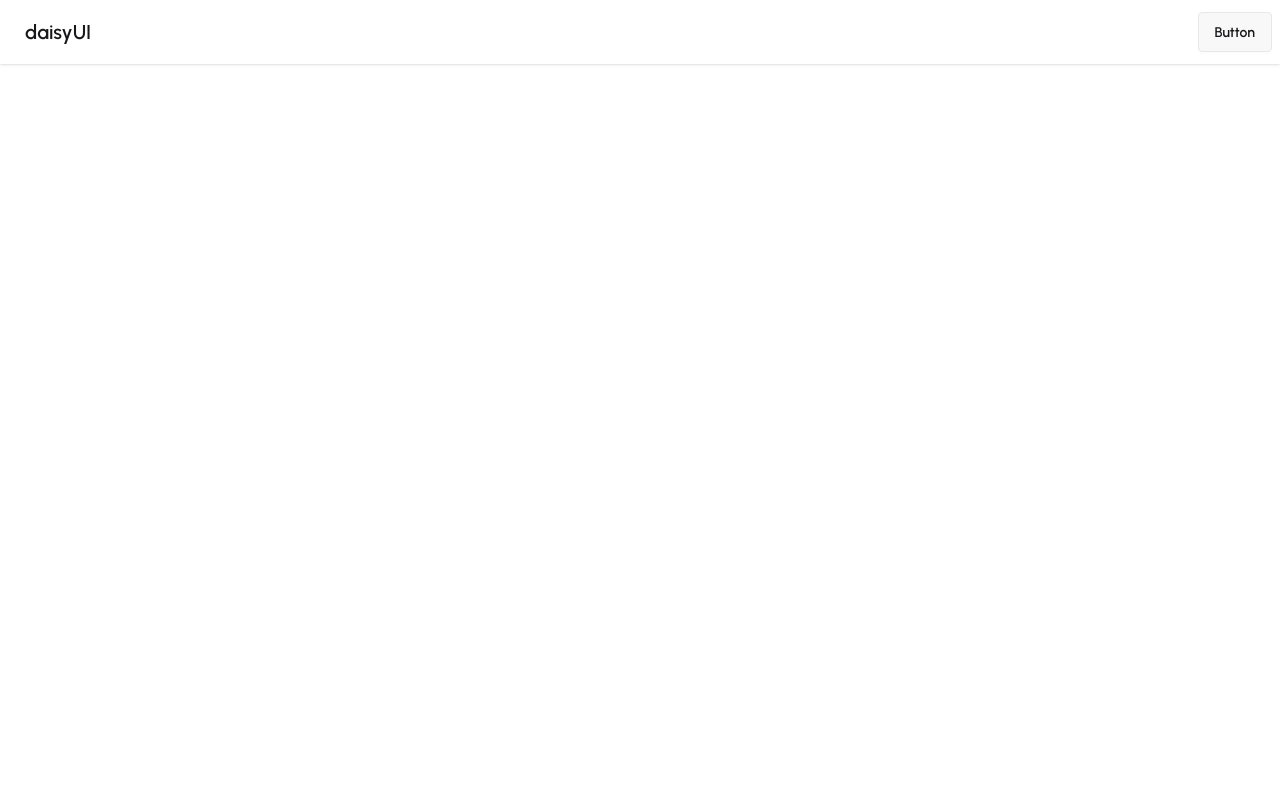
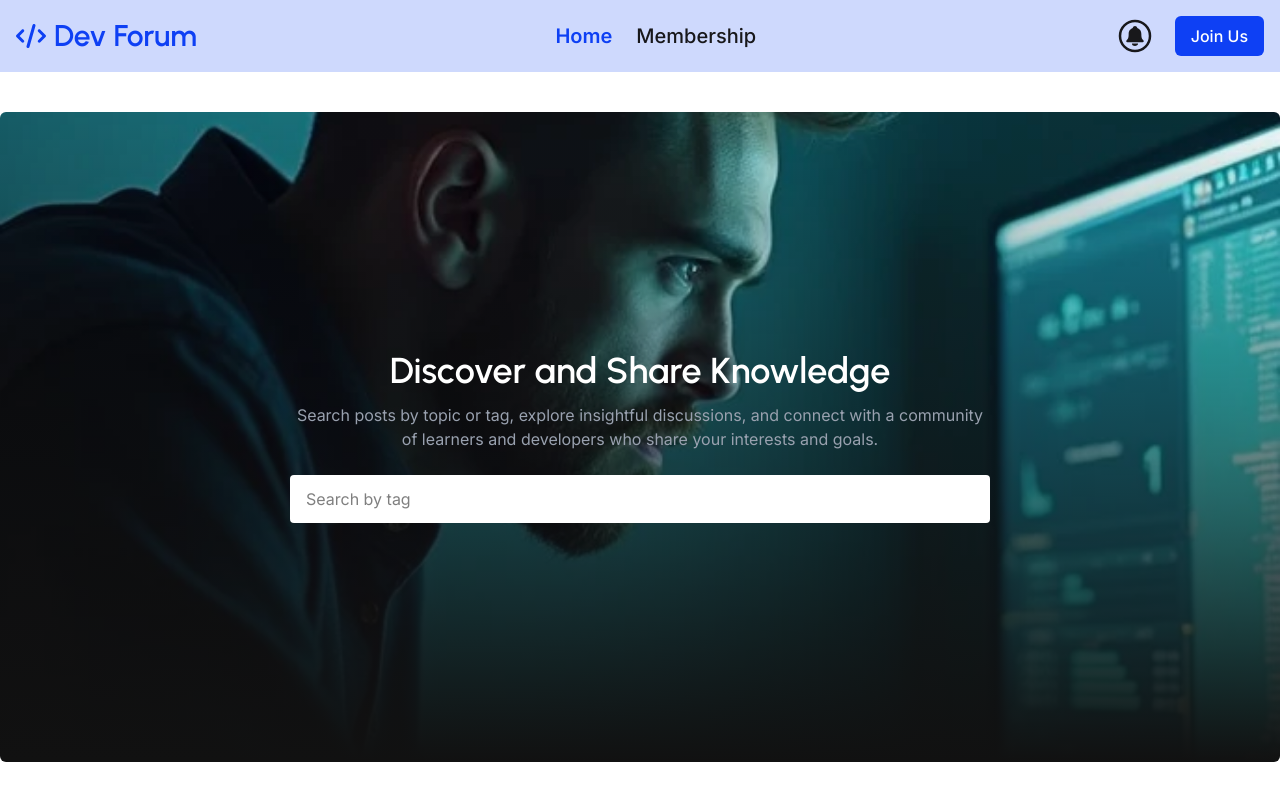
Before and after one commit to noob-ubaid/devdit-client, a React (Vite) app: page / in a window 1280 px wide. Built offline with nearby package versions, Linux system fonts and the light colour scheme.

Commit message:
added bannerr section

```diff
--- a/index.html
+++ b/index.html
@@ -2,9 +2,9 @@
 <html lang="en" data-theme="light">
   <head>
     <meta charset="UTF-8" />
-    <link rel="icon" type="image/svg+xml" href="/vite.svg" />
+    <link rel="icon" type="image/svg+xml" href="/icon.svg" />
     <meta name="viewport" content="width=device-width, initial-scale=1.0" />
-    <title>Vite + React</title>
+    <title>Dev - Forum</title>
   </head>
   <body>
     <div id="root"></div>
--- a/src/Components/Navbar/Navbar.jsx
+++ b/src/Components/Navbar/Navbar.jsx
@@ -1,43 +1,57 @@
 import React from "react";
-
+import { IoNotificationsCircleOutline } from "react-icons/io5";
+import Logo from "../../shared/Logo";
+import { Link, NavLink } from "react-router";
 const Navbar = () => {
+  const links = (
+    <div className="flex flex-col lg:flex-row items-center gap-6">
+      <NavLink to="/" className={`text-xl font-second font-medium`}>
+        Home
+      </NavLink>
+      <NavLink to="/membership" className={`text-xl font-second font-medium`}>
+        Membership
+      </NavLink>
+    </div>
+  );
   return (
-    <div className="navbar bg-base-100 shadow-sm">
-      <div className="navbar-start">
+    <div className="sticky top-0 bg-main/20 backdrop-blur-2xl z-50 py-4 px-3 md:px-4 overflow-visible">
+      <div className="max-w-[1500px] flex items-center justify-between mx-auto">
+        <div className="flex items-center">
         <div className="dropdown">
-          <div tabIndex={0} role="button" className="btn btn-ghost lg:hidden">
+          <div tabIndex={0} role="button" className="btn btn-ghost  lg:hidden">
             <svg
               xmlns="http://www.w3.org/2000/svg"
-              className="h-5 w-5"
+              className="h-4 w-4"
               fill="none"
-              viewBox="0 0 24 24"
+              viewBox="0 0 20 20"
               stroke="currentColor"
             >
-              {" "}
               <path
                 strokeLinecap="round"
                 strokeLinejoin="round"
                 strokeWidth="2"
                 d="M4 6h16M4 12h8m-8 6h16"
-              />{" "}
+              />
             </svg>
           </div>
           <ul
             tabIndex={0}
-            className="menu menu-sm dropdown-content bg-base-100 rounded-box z-1 mt-3 w-52 p-2 shadow"
+            className="menu menu-sm bg- dropdown-content bg-white rounded-box z-50 mt-3 w-52 p-2 shadow"
           >
-
+            {links}
           </ul>
         </div>
-        <a className="btn btn-ghost text-xl">daisyUI</a>
+        <Logo />
       </div>
-      <div className="navbar-center hidden lg:flex">
-        <ul className="menu menu-horizontal px-1">
 
-        </ul>
+      <div className="hidden lg:flex flex-col lg:flex-row items-center gap-4 lg:gap-0">
+        {links}
       </div>
-      <div className="navbar-end">
-        <a className="btn">Button</a>
+
+      <div className="flex items-center gap-1 md:gap-5">
+        <IoNotificationsCircleOutline size={40}/>
+        <Link to="/login" className="px-4 py-2 rounded-md bg-main font-second font-medium text-white">Join Us</Link>
+      </div>
       </div>
     </div>
   );
--- /dev/null
+++ b/src/Pages/Home/Banner/Banner.jsx
@@ -0,0 +1,32 @@
+import React from "react";
+
+const Banner = () => {
+  return (
+    <div
+      className="w-full md:h-[650px] flex items-center justify-center h-[550px] rounded-md mt-8 md:mt-10 bg-no-repeat bg-cover bg-left "
+      style={{
+        backgroundImage: `linear-gradient(0deg, rgb(17, 17, 17), rgba(17, 17, 17, 0) 100%), url("/banner.png")`,
+      }}
+    >
+      <div className="space-y-3">
+        <h2 className="text-2xl md:text-4xl font-semibold font-main text-white text-center">
+          Discover and Share Knowledge
+        </h2>
+        <p className="text-center max-w-[700px] mx-auto px-4 md:px-0 font-second text-gray-400 mt-3">
+          Search posts by topic or tag, explore insightful discussions, and
+          connect with a community of learners and developers who share your
+          interests and goals.
+        </p>
+        <div className="px-5 md:px-0">
+          <input
+            type="text"
+            className="w-full mt-3 focus:outline-none focus:ring focus:ring-blue-500 px-4 rounded text-black font-second py-3 bg-white "
+            placeholder="Search by tag"
+          />
+        </div>
+      </div>
+    </div>
+  );
+};
+
+export default Banner;
--- /dev/null
+++ b/src/Pages/Home/Home/Home.jsx
@@ -0,0 +1,12 @@
+import React from 'react';
+import Banner from '../Banner/Banner';
+
+const Home = () => {
+    return (
+        <div className='px-4 md:px-0'>
+            <Banner/>
+        </div>
+    );
+};
+
+export default Home;
--- /dev/null
+++ b/src/Pages/Membership/Membership.jsx
@@ -0,0 +1,11 @@
+import React from 'react';
+
+const Membership = () => {
+    return (
+        <div>
+            mermber
+        </div>
+    );
+};
+
+export default Membership;
--- a/src/index.css
+++ b/src/index.css
@@ -1,6 +1,17 @@
 @import url('https://fonts.googleapis.com/css2?family=Urbanist:ital,wght@0,100..900;1,100..900&display=swap');
+@import url('https://fonts.googleapis.com/css2?family=Inter:ital,opsz,wght@0,14..32,100..900;1,14..32,100..900&family=Urbanist:ital,wght@0,100..900;1,100..900&display=swap');
 @import "tailwindcss";
 @plugin "daisyui";
-body{
-    font-family: "Urbanist", sans-serif;
+@theme {
+  --color-main: #0e40f4;
+  --font-main: "Urbanist", sans-serif;
+  --font-second: "Inter", sans-serif;
 }
+.active {
+  color: #0e40f4;
+  font-weight: 600;
+}
+
+.pending {
+  opacity: 0.6;
+}
--- a/src/layouts/MainLayout.jsx
+++ b/src/layouts/MainLayout.jsx
@@ -1,12 +1,16 @@
-import React from 'react';
-import Navbar from '../Components/Navbar/Navbar';
+import React from "react";
+import Navbar from "../Components/Navbar/Navbar";
+import { Outlet } from "react-router";
 
 const MainLayout = () => {
-    return (
-        <div>
-            <Navbar/>
-        </div>
-    );
+  return (
+    <>
+      <Navbar />
+      <div className="max-w-[1500px] mx-auto">
+        <Outlet />
+      </div>
+    </>
+  );
 };
 
 export default MainLayout;
--- a/src/router/Router.jsx
+++ b/src/router/Router.jsx
@@ -1,10 +1,30 @@
 import { createBrowserRouter } from "react-router";
+import MainLayout from "../layouts/MainLayout";
+import Home from "../Pages/Home/Home/Home";
+import Membership from "../Pages/Membership/Membership";
 import Login from "../User/Login/Login";
 import Register from "../User/Register/Register";
-import MainLayout from "../layouts/MainLayout";
 export const router = createBrowserRouter([
   {
     path: "/",
-    Component : MainLayout
+    Component : MainLayout,
+    children : [
+      {
+        index : true,
+        Component : Home
+      },
+      {
+        path : "/membership",
+        Component : Membership
+      }
+    ]
+  },
+  {
+    path : '/login',
+    element : <Login></Login>,
+  },
+  {
+    path : '/register',
+    element : <Register></Register>,
   },
 ]);
--- /dev/null
+++ b/src/shared/Logo.jsx
@@ -0,0 +1,11 @@
+import React from "react";
+import { FaCode } from "react-icons/fa6";
+const Logo = () => {
+  return (
+    <h1 className="text-2xl text-main font-main md:text-3xl ml-2 md:ml-0 font-semibold flex items-center gap-2">
+      <FaCode /> Dev Forum
+    </h1>
+  );
+};
+
+export default Logo;
```
Also changed, not shown: public/banner.png (added), public/icon.svg (added).
